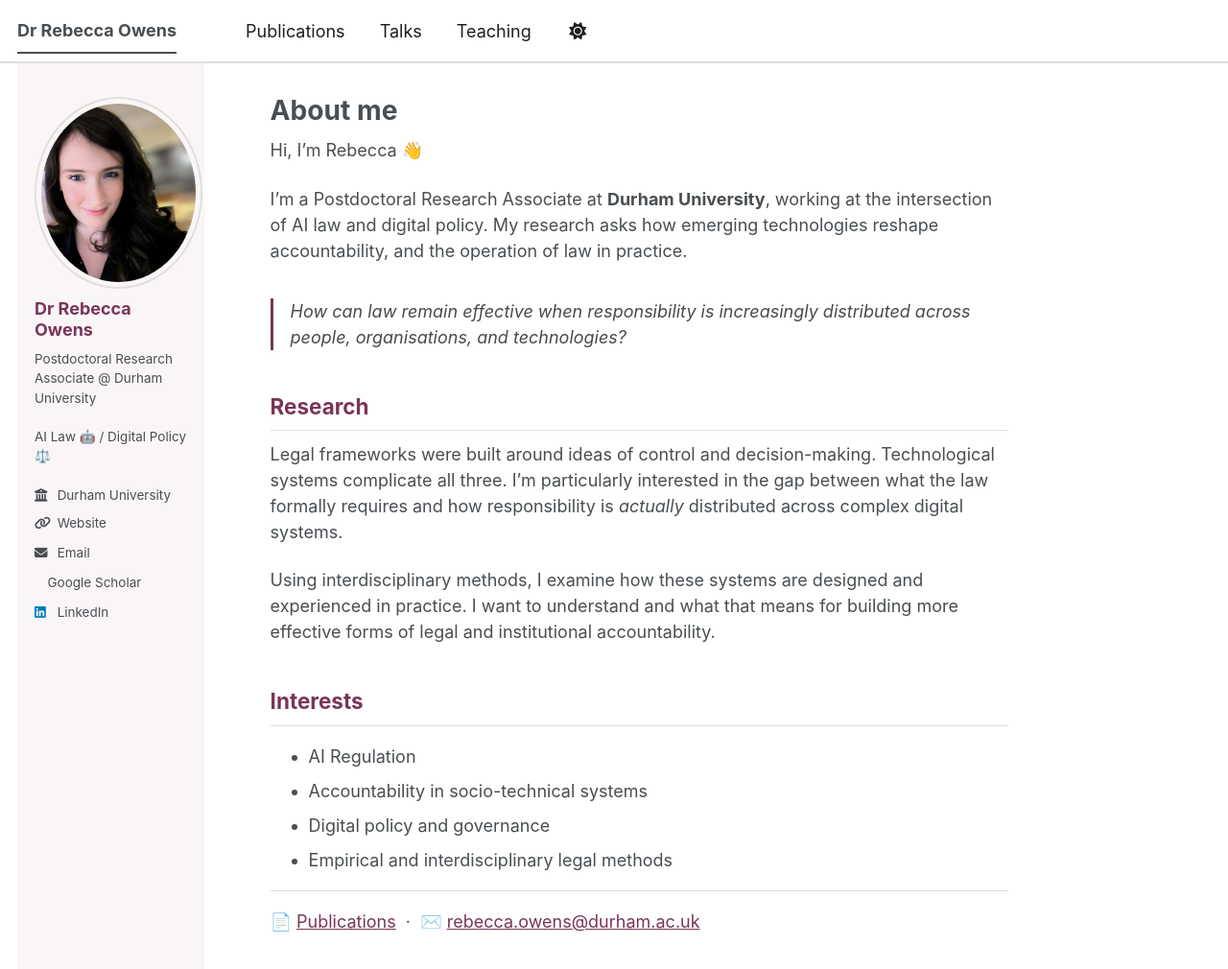
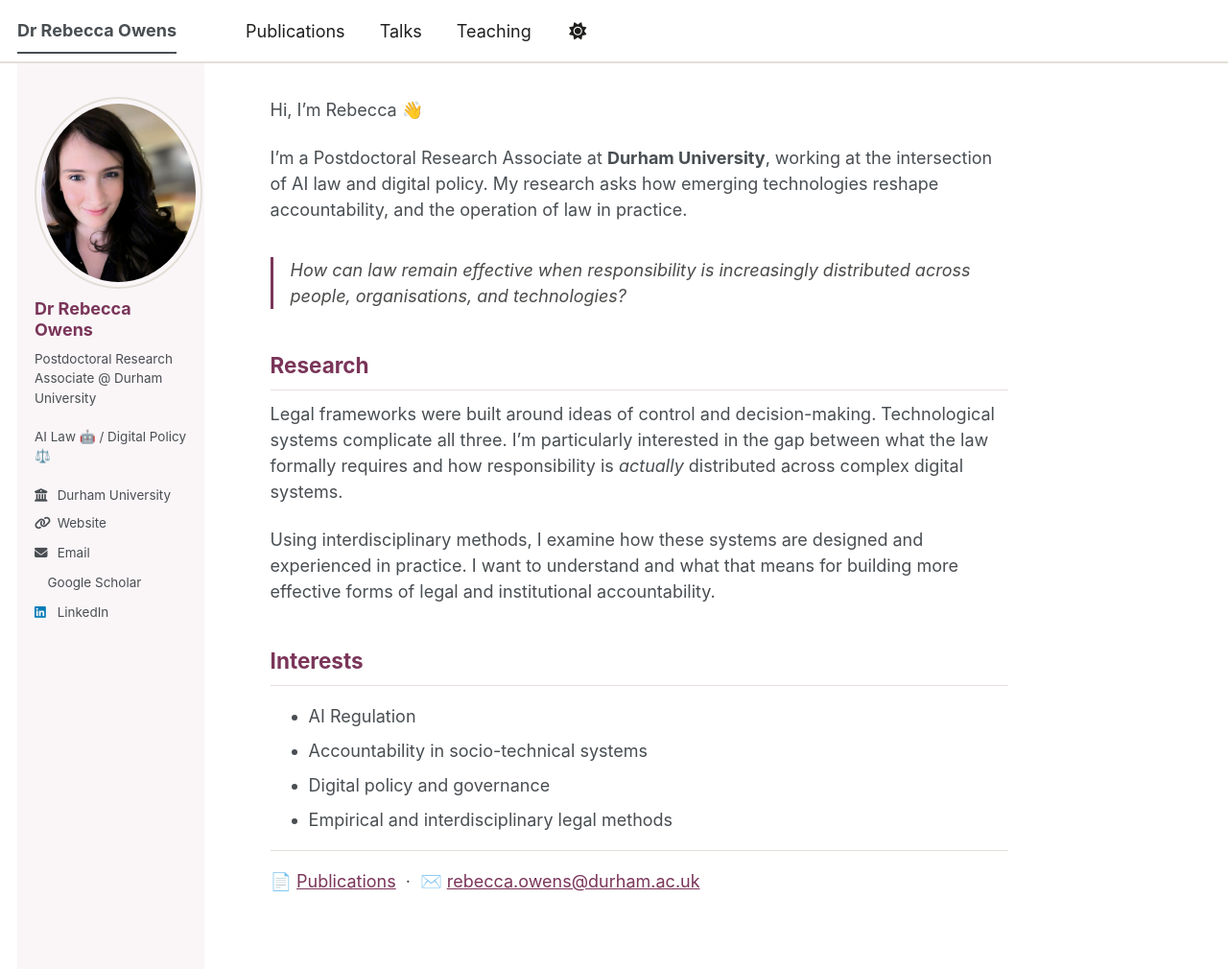
Before and after one commit to Rebecca-Owens/Rebecca-Owens.github.io, a Jekyll site: the page built from _pages/about.md, in a window 1280 px wide and 1152 px high. Shown: the top 1010 px of the window at 96% size. Built offline with Jekyll 4.4.1, drawn with Linux system fonts in a browser that asks for light colours; a style sheet for code colours, icons or effects is not loaded.

Commit message:
Revise about page title and introduction formatting
Updated title and formatted introduction text.

```diff
--- a/_pages/about.md
+++ b/_pages/about.md
@@ -1,13 +1,12 @@
 ---
 permalink: /
-title: "About me"
 author_profile: true
 redirect_from:
   - /about/
   - /about.html
 ---
 
-Hi, I'm Rebecca 👋
+<span class="highlight">Hi, I'm Rebecca 👋</span>
 
 I'm a Postdoctoral Research Associate at **Durham University**, working at the
 intersection of AI law and digital policy. My research asks how emerging technologies reshape accountability, and the
```
